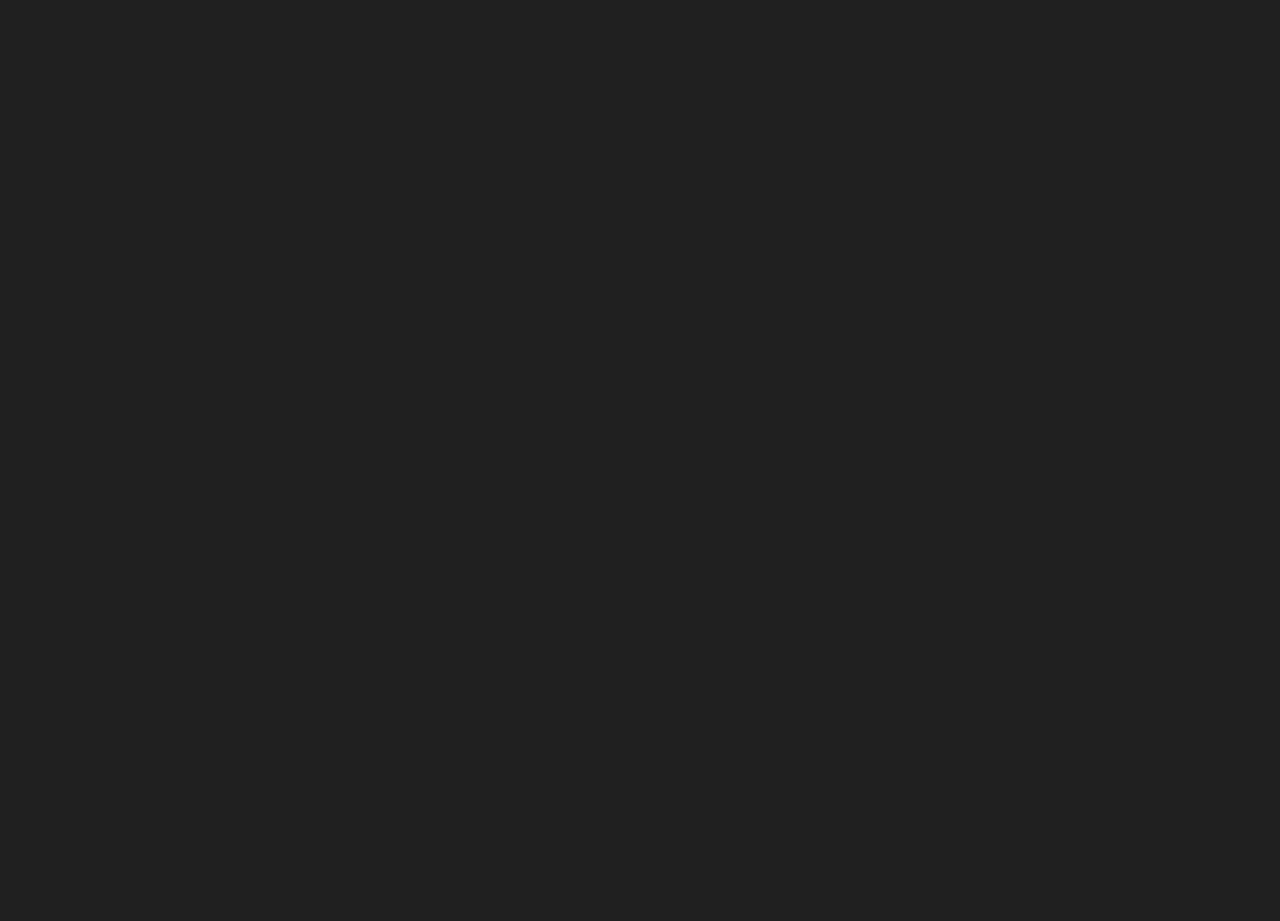
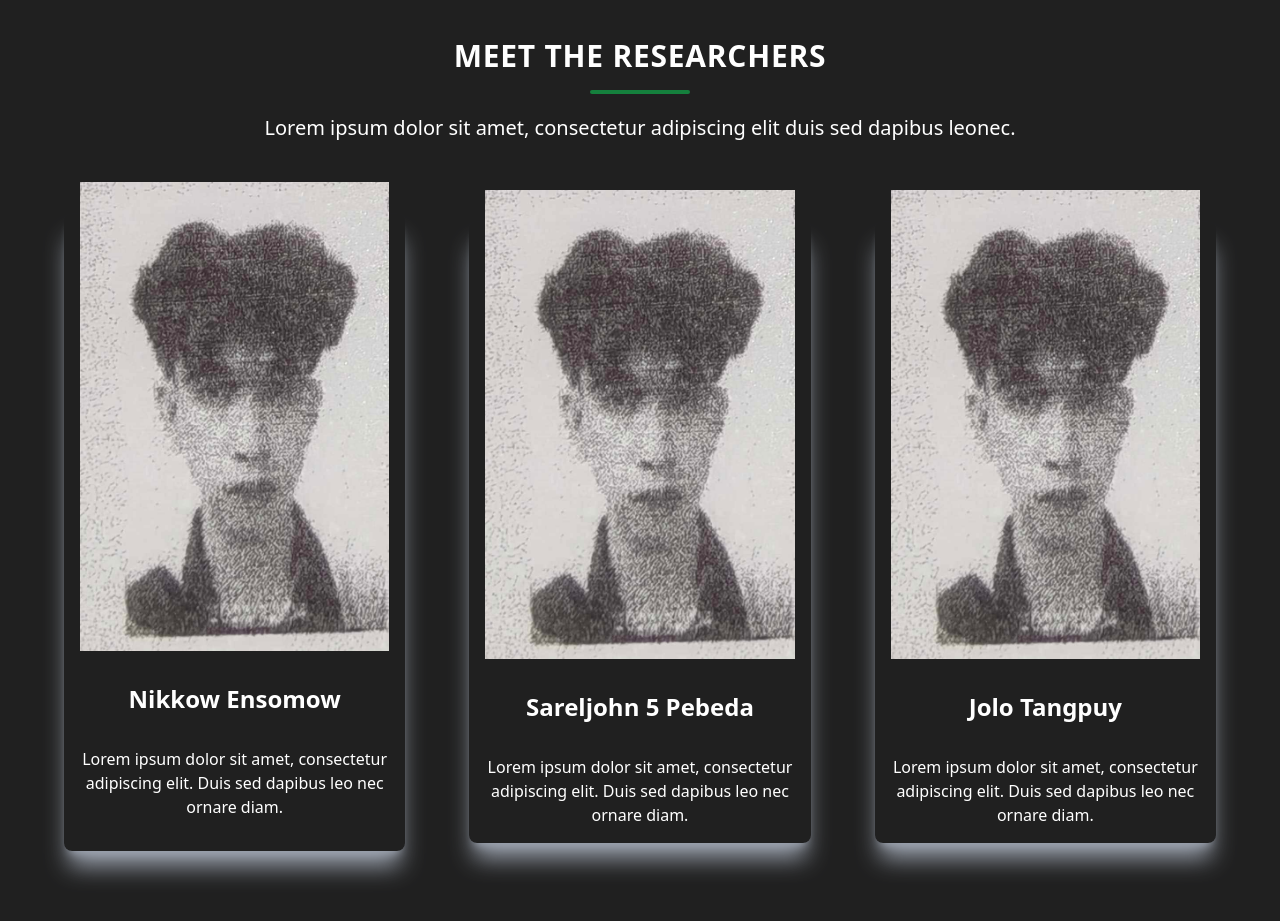
Before and after one commit to b1gmcdaddy/SDG-Case-Studies, a React (Vite) app: page /GoodHealthSDG in a window 1280 px wide. Shown: the part 1546-2467 px from the top of the page. Before the commit the page ends 979 px from the top, so only its background shows below. Built offline with nearby package versions, Linux system fonts and the light colour scheme; the HTML template or start-up script is replaced by a standard one.

Commit message:
added: researchers section

```diff
--- a/src/pages/SDG1.jsx
+++ b/src/pages/SDG1.jsx
@@ -1,6 +1,8 @@
 import React, { useState } from "react";
 import Navbar from "../components/Navbar";
 import jebron from "../assets/jebron.jpg";
+import empathymap from "../assets/empathymap.jpg";
+import dev from "../assets/dev.jpg";
 import { faArrowDown } from "@fortawesome/free-solid-svg-icons";
 import { FontAwesomeIcon } from "@fortawesome/react-fontawesome";
 
@@ -67,9 +69,55 @@ const SDG1 = () => {
           </button>
           {showEmpathyMap && (
             <p className="text-white text-opacity-75 mt-3 text-justify">
-              This is the Empathy Map!
+              This is the Empathy Map!!
             </p>
           )}
+          <img src={empathymap} className="mt-5"></img>
+        </div>
+        <div className="mx-auto mt-10 text-center">
+          <h1 className="text-white md:text-3xl sm:text-2xl tracking-wide text-xl font-bold">
+            MEET THE RESEARCHERS
+          </h1>
+          <div className="w-[100px] h-[4px] mx-auto bg-green-700 rounded-md mt-4 mb-3"></div>
+          <p className="text-white md:mt-2 md:pt-2 md:text-xl xs:text-base">
+            Lorem ipsum dolor sit amet, consectetur adipiscing elit duis sed
+            dapibus leonec.
+          </p>
+        </div>
+
+        <div className="w-full py-[4rem] px-4">
+          <div className="max-w-[1240px] mx-auto grid md:grid-cols-3 gap-16">
+            <div className="w-full shadow-xl flex flex-col p-4 my-2 rounded-lg hover:scale-105 duration-300 shadow-gray-400">
+              <img className="mx-auto mt-[-3rem]" src={dev} alt="/" />
+              <h2 className="text-2xl font-bold text-center py-8 text-white">
+                Nikkow Ensomow
+              </h2>
+              <p className="text-center text-base text-white">
+                Lorem ipsum dolor sit amet, consectetur adipiscing elit. Duis
+                sed dapibus leo nec ornare diam.
+              </p>
+            </div>
+            <div className="w-full shadow-xl flex flex-col p-4 my-4 rounded-lg hover:scale-105 duration-300 shadow-gray-400">
+              <img className="mx-auto mt-[-3rem]" src={dev} alt="/" />
+              <h2 className="text-2xl font-bold text-center py-8 text-white">
+                Sareljohn 5 Pebeda
+              </h2>
+              <p className="text-center text-base text-white">
+                Lorem ipsum dolor sit amet, consectetur adipiscing elit. Duis
+                sed dapibus leo nec ornare diam.
+              </p>
+            </div>
+            <div className="w-full shadow-xl flex flex-col p-4 my-4 rounded-lg hover:scale-105 duration-300 shadow-gray-400">
+              <img className="mx-auto mt-[-3rem]" src={dev} alt="/" />
+              <h2 className="text-2xl font-bold text-center py-8 text-white">
+                Jolo Tangpuy
+              </h2>
+              <p className="text-center text-base text-white">
+                Lorem ipsum dolor sit amet, consectetur adipiscing elit. Duis
+                sed dapibus leo nec ornare diam.
+              </p>
+            </div>
+          </div>
         </div>
       </div>
     </>
```
Also changed, not shown: src/assets/dev.jpg (added), src/assets/empathymap.jpg (added).
